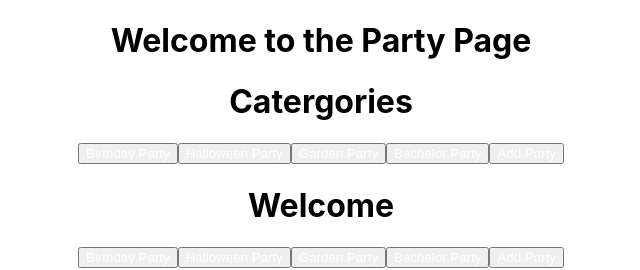
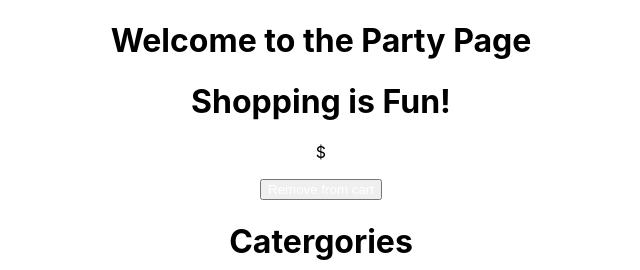
Before and after one commit to bw-party-planner/frontend-susan, a React (Create React App) app in the folder planning/: page /Party in a window 1280 px wide. Shown: the top 270 px of the page, without its empty margins (319-959 px from the left). Built offline with nearby package versions, Linux system fonts and the light colour scheme; no server answers; sample sign-in values are in the browser's storage.

Commit message:
added shopping

```diff
--- a/planning/src/Components/Category.js
+++ b/planning/src/Components/Category.js
@@ -45,7 +45,7 @@ export class Categories extends React.Component {
         });
     };
 
-    axiosWithAuth()
+    axios
       .delete(`https://mypartyplanner.herokuapp.com/api/categories/:id`)
       .then(res => {
         console.log(res);
--- a/planning/src/Components/Party.js
+++ b/planning/src/Components/Party.js
@@ -23,9 +23,9 @@ function Party() {
   return (
     <div className="PartyPage">
       <h1>Welcome to the Party Page </h1>
-
+      <ShoppingList />
       <Categories />
-      <ToDoList/>
+      <ToDoList />
     </div>
   );
 }
--- a/planning/src/Components/ShoppingList.js
+++ b/planning/src/Components/ShoppingList.js
@@ -1,16 +1,33 @@
-import React from "react";
+import React, { useState } from "react";
 import axios from "axios";
 import axiosWithAuth from "../utils/axiosWithAuth";
 
 class ShoppingList extends React.Component {
   constructor() {
     super();
-    this.newValue = {};
+    this.state = {
+      shoppinglist: []
+    };
   }
-  handleSubmit = e => {
-    e.preventDefault(this.props);
+
+  componentDidMount() {
+    const handleSubmit = e => {
+      e.preventDefault(this.props);
+      const baseURL = "https://mypartyplanner.herokuapp.com/api";
+      axiosWithAuth()
+        .post(`${baseURL}/api/parties/:id/shoppingList`)
+        .then(res => {
+          console.log(res);
+          localStorage.setItem("token", res.data.token);
+          this.props.history.push("parties/:id/ShoppingList");
+        })
+        .catch(err => {
+          console.log(err);
+        });
+    };
+
     const baseURL = "https://mypartyplanner.herokuapp.com/api";
-    axiosWithAuth
+    axiosWithAuth()
       .post(`${baseURL}/api/parties/:id/shoppingList`)
       .then(res => {
         console.log(res);
@@ -20,8 +37,7 @@ class ShoppingList extends React.Component {
       .catch(err => {
         console.log(err);
       });
-    window.location.reload();
-  };
+  }
   putMessage = quote => {
     axios
       .put(
@@ -63,19 +79,16 @@ class ShoppingList extends React.Component {
     };
   };
 
-  render(props) {
+  render(item) {
     return (
       <div className="shoppinglist">
         <div className="shopping-cart_item">
-          <h1>{this.props.item}</h1>
-          <div key={props.id}>
-            <p>$ {props.price}</p>
-            <button onClick={() => props.deleteItem(props.id)}>
-              Remove from cart
-            </button>
-          </div>
+          <h1>{this.props.data}Shopping is Fun!</h1>
+          <p>$ {item}</p>
+          <button onClick={props => props.deleteItem(props.data)}>
+            Remove from cart
+          </button>
         </div>
-        ); };
       </div>
     );
   }
```
